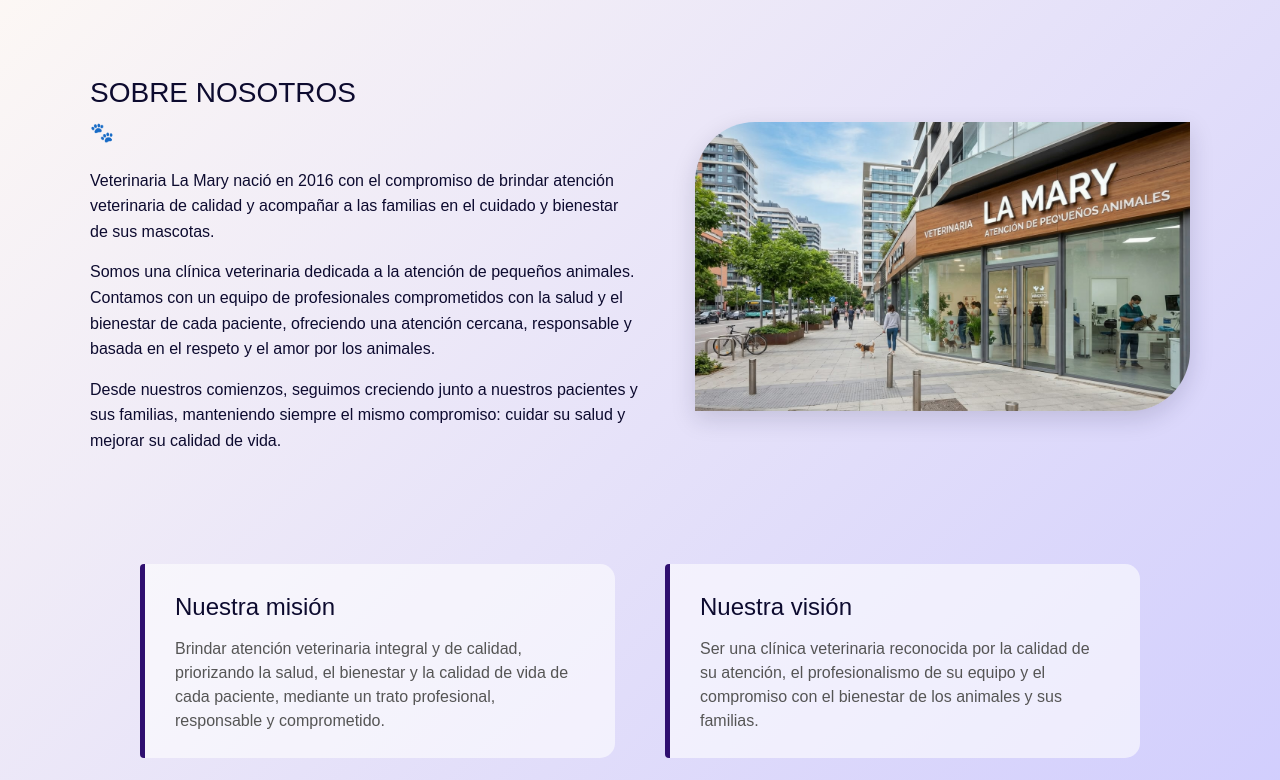
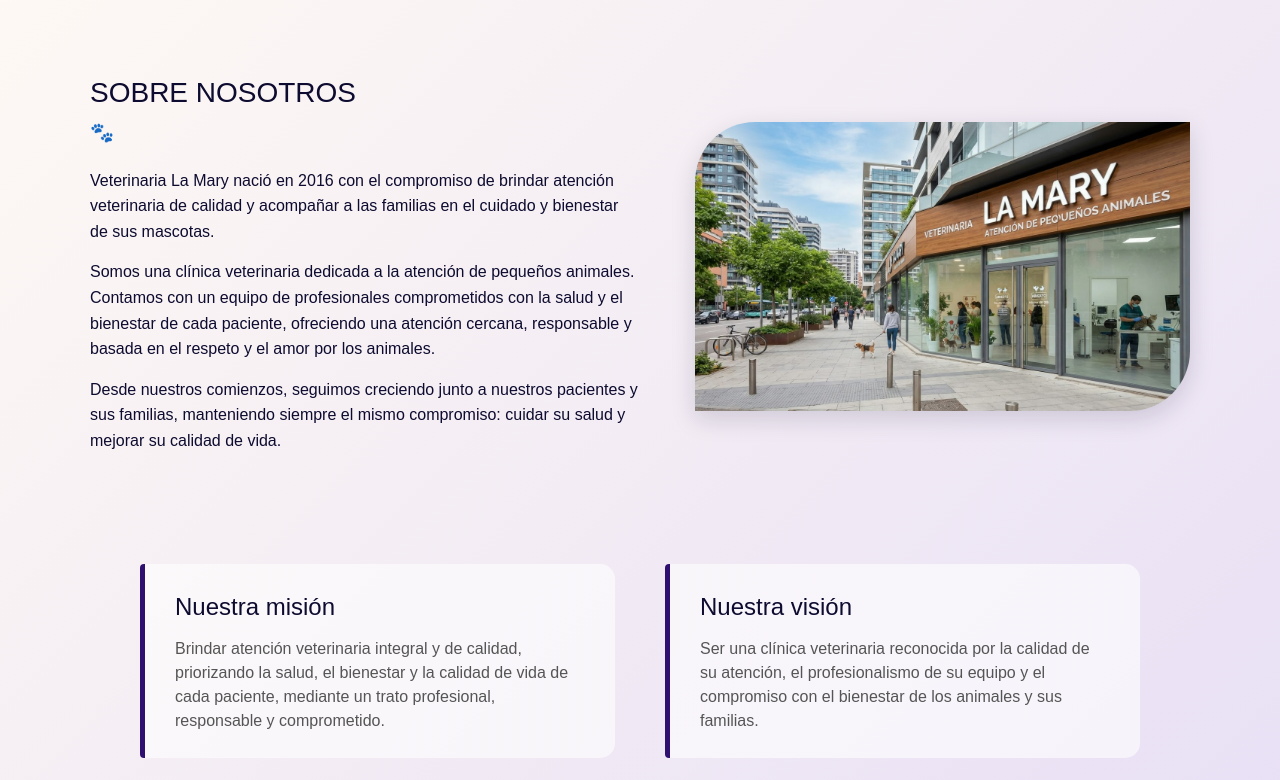
Before and after one commit to munozbrisa110-source/Veterinaria_2026, a website built with Vite: page institucional.html in a window 1280 px wide. Shown: the part 306-1086 px from the top of the page. Built offline with nearby package versions, Linux system fonts and the light colour scheme; a web font is replaced by a local one.

Commit message:
5 sept 2026, 15:13

```diff
--- a/estilos/base.css
+++ b/estilos/base.css
@@ -19,7 +19,7 @@
     --color-violeta-oscuro2: #1a165c;
     --color-violeta-oscuro3: #2f0f70;
     --color-violeta-claro1: #fffaf4;
-    --color-violeta-claro2: #c8c5ff;
+    --color-violeta-claro2: #e4dbf5;
     --color-violeta-claro3: #ccb1ff;
 
     --color-fondo-suave3: var(--color-violeta-claro1);
```
